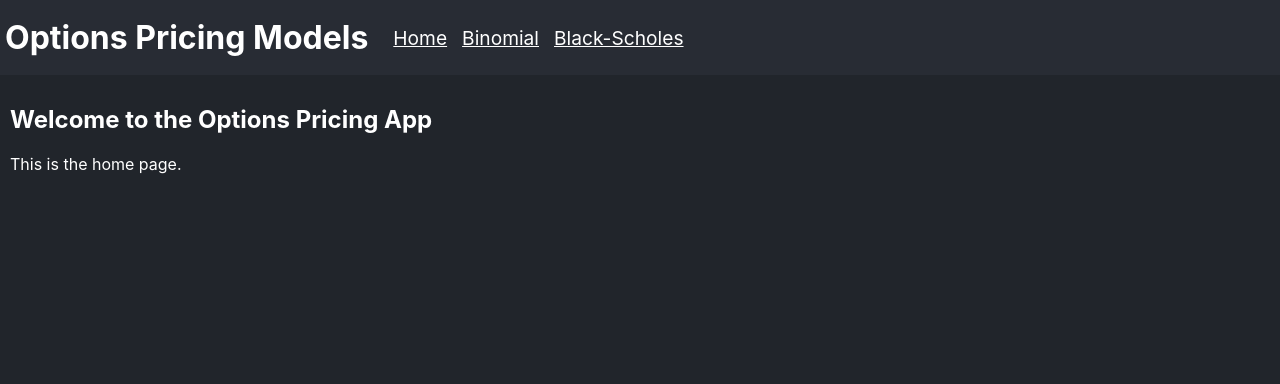
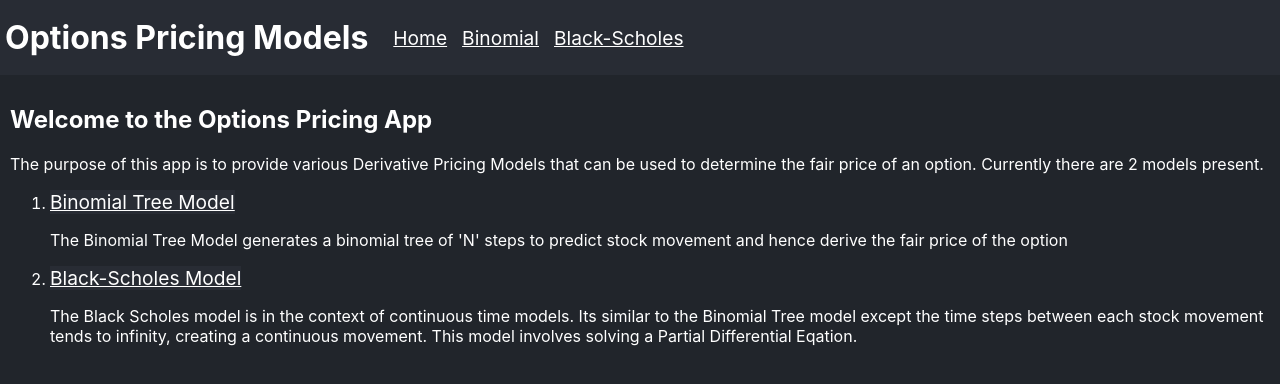
Before and after one commit to AnuragChaudhari7/optionsPricing, a React (Create React App) app in the folder frontend/: page / in a window 1280 px wide. Shown: the top 384 px of the page. Built offline with nearby package versions, Linux system fonts and the light colour scheme.

Commit message:
edited homepage

```diff
--- a/frontend/src/Home.css
+++ b/frontend/src/Home.css
@@ -2,3 +2,11 @@
     color: white;
     padding: 10px;
 }
+
+.Home a{
+    margin-right: 15px;
+    background-color: #282c34;
+    color: white;
+    font-size: larger;
+
+  }
--- a/frontend/src/Home.jsx
+++ b/frontend/src/Home.jsx
@@ -5,7 +5,20 @@ function Home() {
     return (
         <div className='Home'>
             <h2>Welcome to the Options Pricing App</h2>
-            <p>This is the home page.</p>
+            <p>The purpose of this app is to provide various Derivative Pricing Models that can be used
+                to determine the fair price of an option. Currently there are 2 models present.
+            </p>
+            <ol>
+                <li><a href='https://optionspricing-frontend.onrender.com/binomial'>Binomial Tree Model</a></li>
+                <p>The Binomial Tree Model generates a binomial tree of 'N' steps to predict stock movement and
+                    hence derive the fair price of the option</p>
+                <li><a href='https://optionspricing-frontend.onrender.com/blackscholes'>Black-Scholes Model</a></li>
+                <p>The Black Scholes model is in the context of continuous time models. Its similar to the Binomial Tree
+                    model except the time steps between each stock movement tends to infinity, creating a continuous movement.
+                    This model involves solving a Partial Differential Eqation.
+                </p>
+            </ol>
+
         </div>
     );
 }
```
